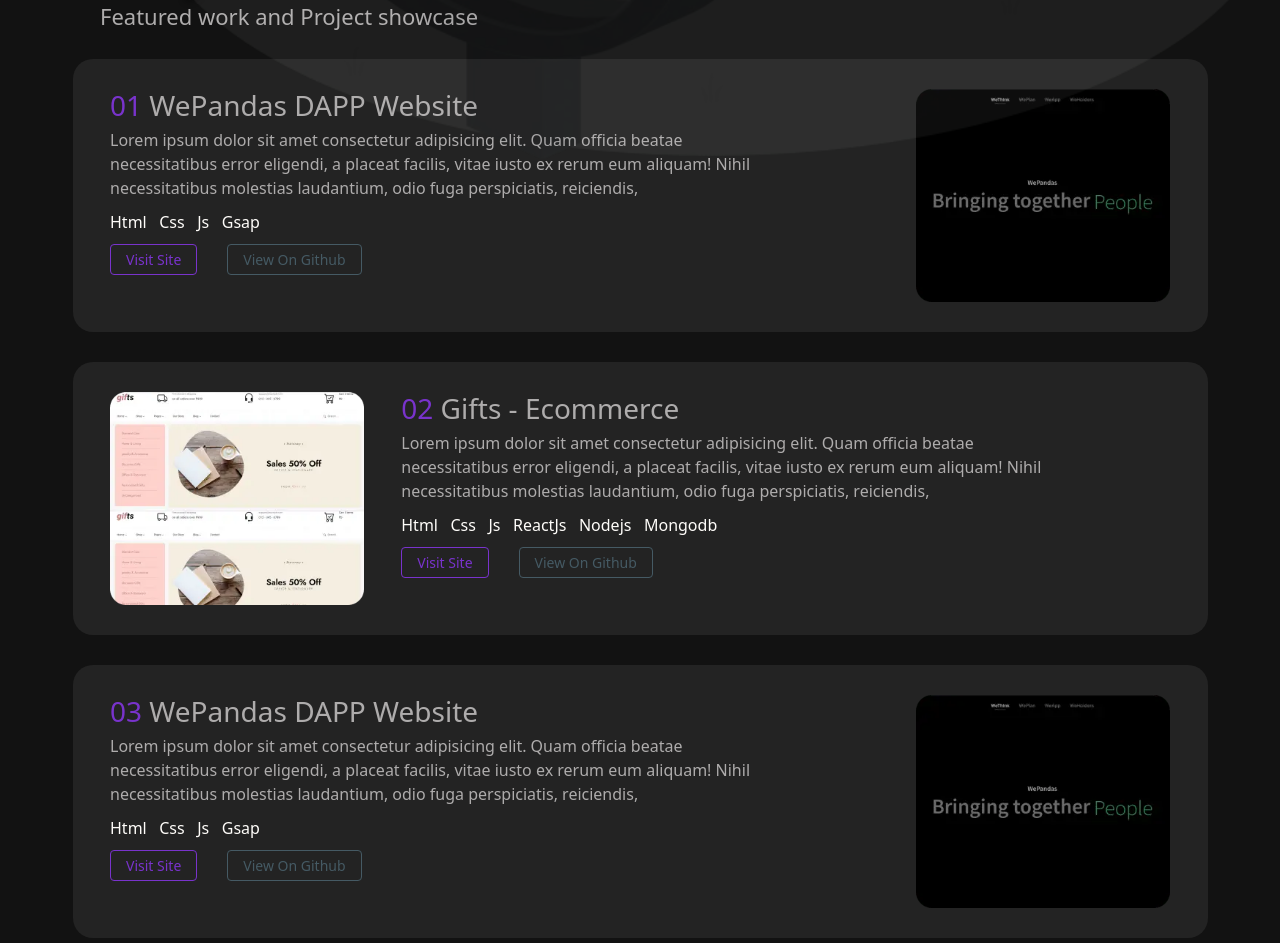
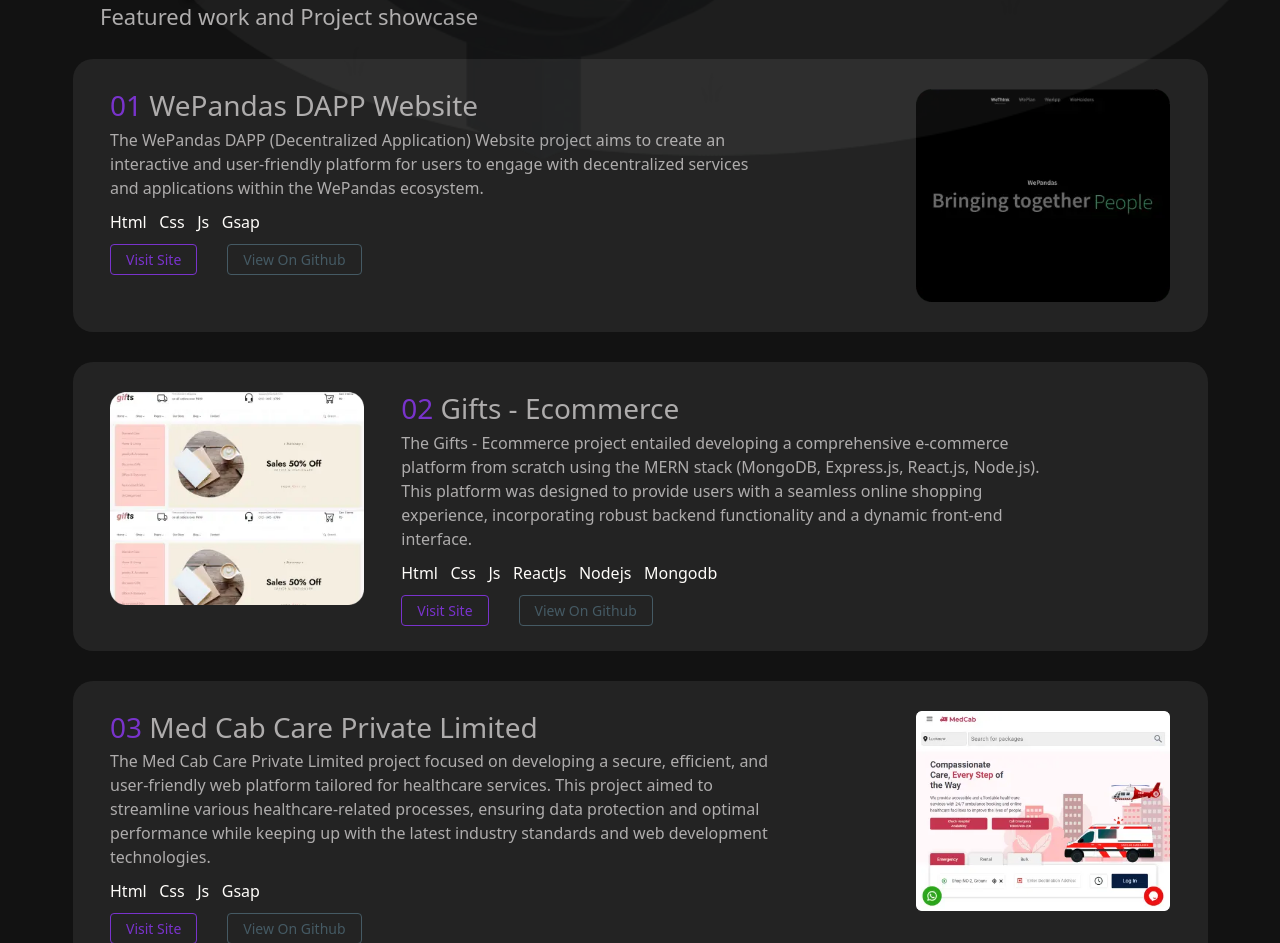
Before and after one commit to uttamstha123/personal_portfolio, a React (Create React App) app: page / in a window 1280 px wide. Shown: the part 1529-2472 px from the top of the page. Built offline with nearby package versions, Linux system fonts and the light colour scheme.

Commit message:
added project and description

```diff
--- a/src/section/Header.js
+++ b/src/section/Header.js
@@ -17,7 +17,7 @@
             find a mix of projects that showcase my love for clean design and
             smooth functionality.
           </p>
-          <div className="fs-xs secondaryCtn pe-3 btn">
+          <div className="fs-xs secondaryCtn px-4 py-2 btn">
             <a href="./resume.pdf" className="fw-bold" download="Resume - Uttam Shrestha">
               Download Resume
             </a>
--- a/src/section/Projects.js
+++ b/src/section/Projects.js
@@ -14,10 +14,10 @@
               <span>01 </span>WePandas DAPP Website
             </h3>
             <p className="fs-sm col-md-10">
-              Lorem ipsum dolor sit amet consectetur adipisicing elit. Quam
-              officia beatae necessitatibus error eligendi, a placeat facilis,
-              vitae iusto ex rerum eum aliquam! Nihil necessitatibus molestias
-              laudantium, odio fuga perspiciatis, reiciendis,
+              The WePandas DAPP (Decentralized Application) Website project aims
+              to create an interactive and user-friendly platform for users to
+              engage with decentralized services and applications within the
+              WePandas ecosystem.
             </p>
             <div className="d-flex gap-1 flex-wrap skills fs-sm">
               <p>Html</p>
@@ -26,10 +26,20 @@
               <p>Gsap</p>
             </div>
             <div className="links mt-4">
-              <a href="https://uttamstha123.github.io/wepandas-website/" rel="noreferrer" target="_blank" className="fs-xs px-4 py-2 liveLink">
+              <a
+                href="https://uttamstha123.github.io/wepandas-website/"
+                rel="noreferrer"
+                target="_blank"
+                className="fs-xs px-4 py-2 liveLink"
+              >
                 Visit Site
               </a>
-              <a href="https://github.com/uttamstha123/wepandas-website" rel="noreferrer" target="_blank" className="ms-md-5 ms-3 fs-xs px-4 py-2 gitLink">
+              <a
+                href="https://github.com/uttamstha123/wepandas-website"
+                rel="noreferrer"
+                target="_blank"
+                className="ms-md-5 ms-3 fs-xs px-4 py-2 gitLink"
+              >
                 View On Github
               </a>
             </div>
@@ -47,10 +57,12 @@
               <span>02 </span>Gifts - Ecommerce
             </h3>
             <p className="fs-sm col-md-10">
-              Lorem ipsum dolor sit amet consectetur adipisicing elit. Quam
-              officia beatae necessitatibus error eligendi, a placeat facilis,
-              vitae iusto ex rerum eum aliquam! Nihil necessitatibus molestias
-              laudantium, odio fuga perspiciatis, reiciendis,
+              The Gifts - Ecommerce project entailed developing a comprehensive
+              e-commerce platform from scratch using the MERN stack (MongoDB,
+              Express.js, React.js, Node.js). This platform was designed to
+              provide users with a seamless online shopping experience,
+              incorporating robust backend functionality and a dynamic front-end
+              interface.
             </p>
             <div className="d-flex gap-1 flex-wrap skills fs-sm">
               <p>Html</p>
@@ -61,10 +73,20 @@
               <p>Mongodb</p>
             </div>
             <div className="links mt-4">
-              <a href="https://gifts-ecommerce.onrender.com" rel="noreferrer" target="_blank" className="fs-xs px-4 py-2 liveLink">
+              <a
+                href="https://gifts-ecommerce.onrender.com"
+                rel="noreferrer"
+                target="_blank"
+                className="fs-xs px-4 py-2 liveLink"
+              >
                 Visit Site
               </a>
-              <a href="https://github.com/uttamstha123/gifts" rel="noreferrer" target="_blank" className="ms-md-5 ms-3 fs-xs px-4 py-2 gitLink">
+              <a
+                href="https://github.com/uttamstha123/gifts"
+                rel="noreferrer"
+                target="_blank"
+                className="ms-md-5 ms-3 fs-xs px-4 py-2 gitLink"
+              >
                 View On Github
               </a>
             </div>
@@ -73,13 +95,12 @@
         <div className="row project d-flex flex-column-reverse gap-4 gap-md-0 flex-md-row py-sm-5 px-sm-5 py-4 px-3 rounded-5">
           <div className="projectDesc col-md-9 col-12">
             <h3 className="fs-lg">
-              <span>03 </span>WePandas DAPP Website
+              <span>03 </span>Med Cab Care Private Limited
             </h3>
             <p className="fs-sm col-md-10">
-              Lorem ipsum dolor sit amet consectetur adipisicing elit. Quam
-              officia beatae necessitatibus error eligendi, a placeat facilis,
-              vitae iusto ex rerum eum aliquam! Nihil necessitatibus molestias
-              laudantium, odio fuga perspiciatis, reiciendis,
+              The Med Cab Care Private Limited project focused on developing a
+              secure, efficient, and user-friendly web platform tailored for
+              healthcare services. This project aimed to streamline various healthcare-related processes, ensuring data protection and optimal performance while keeping up with the latest industry standards and web development technologies.
             </p>
             <div className="d-flex gap-1 flex-wrap skills fs-sm">
               <p>Html</p>
@@ -88,16 +109,26 @@
               <p>Gsap</p>
             </div>
             <div className="links mt-4">
-              <a href="https://uttamstha123.github.io/gifts/" rel="noreferrer" target="_blank" className="fs-xs px-4 py-2 liveLink">
+              <a
+                href="https://medcab.in/"
+                rel="noreferrer"
+                target="_blank"
+                className="fs-xs px-4 py-2 liveLink"
+              >
                 Visit Site
               </a>
-              <a href="https://github.com/uttamstha123/gifts" rel="noreferrer" target="_blank" className="ms-3 ms-md-5 fs-xs px-4 py-2 gitLink">
+              <a
+                href="https://github.com/uttamstha123"
+                rel="noreferrer"
+                target="_blank"
+                className="ms-3 ms-md-5 fs-xs px-4 py-2 gitLink"
+              >
                 View On Github
               </a>
             </div>
           </div>
           <div className="projectImage col-md-3 col-12 text-center">
-            <img src="./project1.webp" alt="project screenshot" />
+            <img src="./project3.webp" alt="project screenshot" />
           </div>
         </div>
       </div>
```
Also changed, not shown: public/project3.png (added), public/project3.webp (added).
